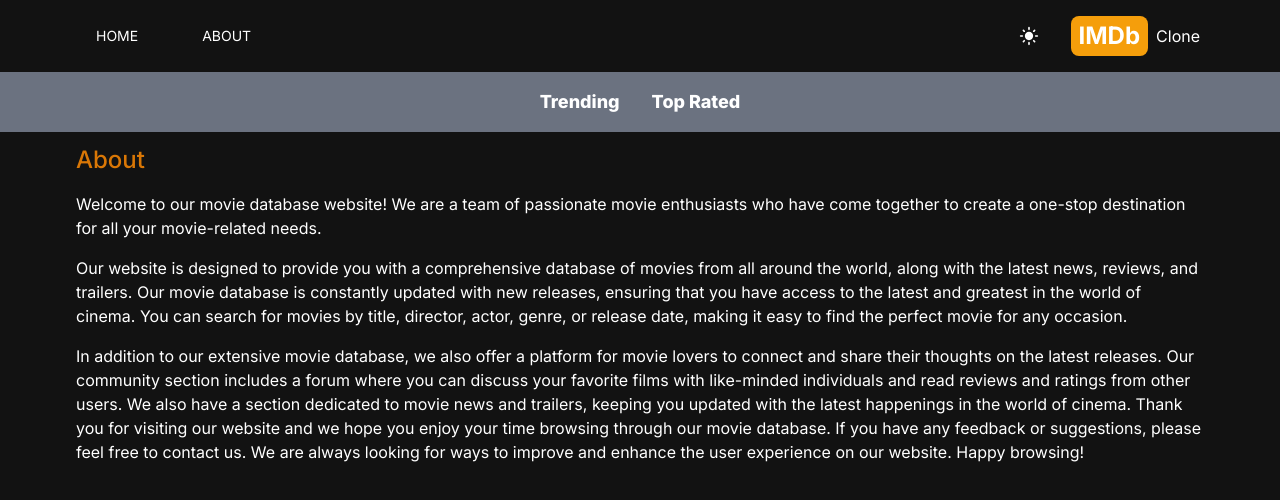
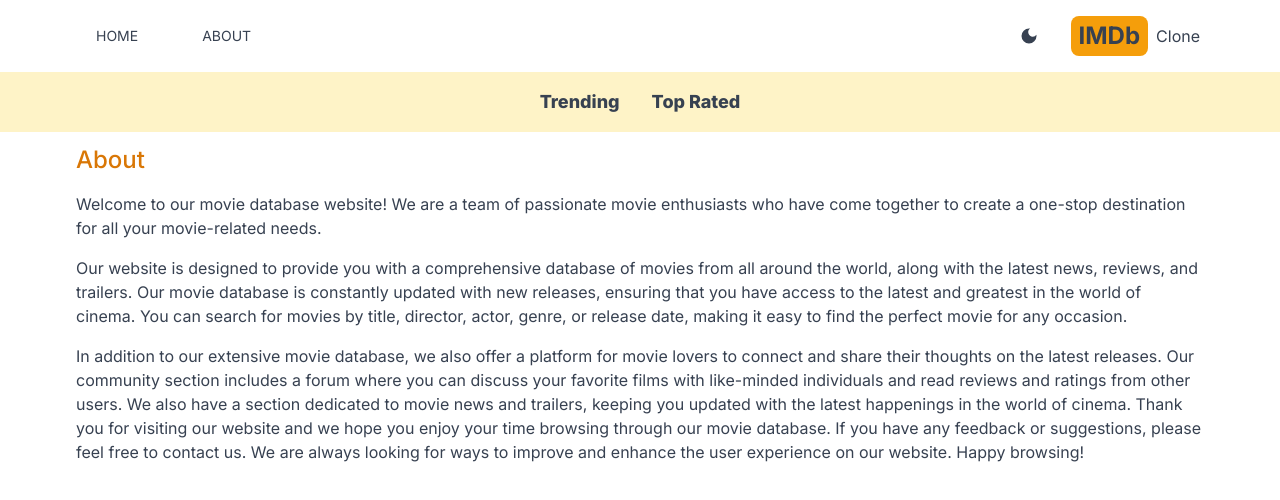
Before and after one commit to aditya-gupta89/IMDB_NextJS_APP, a Next.js app: page /about in a window 1280 px wide. Shown: the top 500 px of the page. Built offline with nearby package versions, Linux system fonts and the light colour scheme.

Commit message:
add the movie card and movie info page

```diff
--- a/next.config.mjs
+++ b/next.config.mjs
@@ -1,4 +1,14 @@
 /** @type {import('next').NextConfig} */
-const nextConfig = {};
+const nextConfig = {
+    images: {
+        remotePatterns: [
+          {
+            protocol: 'https',
+            hostname: 'image.tmdb.org',
+            pathname: '**',
+          },
+        ],
+      },
+};
 
 export default nextConfig;
--- /dev/null
+++ b/src/app/error.tsx
@@ -0,0 +1,17 @@
+'use client'
+import React, { useEffect } from 'react'
+
+const Error = ({error,reset}:{
+    error:Error;
+    reset:()=>void;
+}) => {
+
+  return (
+    <div className='h-[75vh] flex flex-col items-center justify-center'>
+      <h2> Something went wrong</h2>
+      <button className='bg-amber-600 p-2 rounded-md mt-2 font-bold' onClick={()=>reset()}>Please try again</button>
+    </div>
+  )
+}
+
+export default Error;
--- a/src/app/layout.tsx
+++ b/src/app/layout.tsx
@@ -1,6 +1,6 @@
 import type { Metadata } from "next";
 import { Inter } from "next/font/google";
-import {ThemeProvider as NextThemesProvider} from "next-themes";
+import { ThemeProvider as NextThemesProvider } from "next-themes";
 
 import "./globals.css";
 import Header from "@/components/Header";
@@ -21,14 +21,15 @@ export default function RootLayout({
   return (
     <html lang="en">
       <body className={inter.className}>
-      <NextThemesProvider attribute="class" defaultTheme="dark">
+        <NextThemesProvider attribute="class" defaultTheme="system">
+          <div className="text-gray-700 min-h-screen dark:text-gray-200 dark:bg-gray-700 transition-colors duration-300">
+            <Header />
+            <Navbar />
 
-        <Header/>
-        <Navbar/>
-        {children}
+            {children}
+          </div>
         </NextThemesProvider>
-        </body>
-
+      </body>
     </html>
   );
 }
--- a/src/app/page.tsx
+++ b/src/app/page.tsx
@@ -1,7 +1,21 @@
+import MovieCard from "@/components/MovieCard";
 import Image from "next/image";
+const API_KEY=process.env.API_KEY;
 
-export default function Home() {
+const Home = async ({searchParams}:{params:unknown,searchParams:{genre:string}})=>{
+  const genre = searchParams.genre ||'fetchTreading';
+  const res = await fetch(`https://api.themoviedb.org/3${genre==='fetchTopRated'?'/movie/top_rated':'/trending/all/week'}?api_key=${API_KEY}&language=en-US&page=1`);
+  const data = await res.json();
+  if(!res.ok){
+    throw new Error("Failed to fetch movie data")
+  }
+  const results = data?.results
+
   return (
-   <div>Home</div>
+    <>
+   <MovieCard results={results}/>
+   </>
   );
 }
+
+export default Home;
--- /dev/null
+++ b/src/components/Card.tsx
@@ -0,0 +1,45 @@
+import Image from 'next/image';
+import Link from 'next/link';
+import { FiThumbsUp } from 'react-icons/fi';
+
+import React from 'react'
+
+interface cardProps{
+    id:number;
+    image:string;
+    description:string;
+    date:string;
+    likes:number;
+    title:string;
+}
+
+const Card:React.FC<cardProps> = ({date,description,image,likes,id,title}) => {
+  return (
+    <div className='hover:animate-shadow-drop hover:z-10 z-0 relative border-slate-400 p-4 border flex flex-col gap-3'>
+      <Link href={`/movie/${id}`} >
+      <Image className='rounded-md' src={`https://image.tmdb.org/t/p/original/${image}`} width={300} height={500} alt='not found'/>
+      </Link>
+      <div className="flex flex-col">
+        <p className='line-clamp-2'>
+            {description}
+        </p>
+        <p className='text-xl font-bold line-clamp-1'>{title}</p>
+        <div className='flex  gap-2'>
+            <p>{date}</p>
+            <FiThumbsUp className='h-5 mr-1 ml-3' />
+
+            <p>{likes}</p>
+        </div>
+      </div>
+    </div>
+  )
+}
+
+interface cardProps{
+    image:string;
+    description:string;
+    date:string;
+    likes:number;
+}
+
+export default Card
--- a/src/components/DarkModeToggle.tsx
+++ b/src/components/DarkModeToggle.tsx
@@ -14,9 +14,9 @@ const DarkModeToggle = () => {
 
   if (!mounted) return null;
   return (
-    <div className="mx-6 text-xl cursor-pointer">{mounted && currentTheme==='dark'?
-      <MdLightMode onClick={() => setTheme("light")} /> :
-      <MdDarkMode onClick={() => setTheme("dark")} />}
+    <div className="mx-6  text-xl cursor-pointer">{mounted && currentTheme==='dark'?
+      <MdLightMode className=" hover:text-amber-400" onClick={() => setTheme("light")} /> :
+      <MdDarkMode className=" hover:text-amber-400" onClick={() => setTheme("dark")} />}
     </div>
   );
 };
--- /dev/null
+++ b/src/components/MovieCard.tsx
@@ -0,0 +1,30 @@
+import React from "react";
+import Card from "./Card";
+
+interface movieData{
+    title:string;
+    name:string;
+    id:number;
+    overview:string;
+    vote_count:number;
+    poster_path:string;
+    backdrop_path:string;
+    release_date:string;
+     first_air_date:string;
+}
+
+const MovieCard = ({ results }: any) => {
+  return (
+    <div className="grid sm:grid-cols-2 lg:grid-cols-3 xl:grid-cols-4 2xl:grid-cols-5 max-w-6xl mx-auto mt-10 mb-8 gap-4">
+      {results.map((result: movieData) => {
+        return (
+          <Card title={result?.title||result?.name} id={result?.id} description={result?.overview} date={result?.release_date||result?.first_air_date} image={result?.backdrop_path||result?.poster_path} likes={result?.vote_count} key={result.id}>
+
+          </Card>
+        );
+      })}
+    </div>
+  );
+};
+
+export default MovieCard;
--- a/tailwind.config.ts
+++ b/tailwind.config.ts
@@ -13,9 +13,34 @@ const config: Config = {
         "gradient-conic":
           "conic-gradient(from 180deg at 50% 50%, var(--tw-gradient-stops))",
       },
+      keyframes: {
+        "slide-fwd-center": {
+          "0%": {
+            transform: "scale(1)",
+          },
+          "100%": {
+            transform: "scale(1.2)",
+          },
+        },
+        "shadow-drop": {
+          "0%": {
+            boxShadow: "0 0 0 0 transparent",
+            transform:"scale(1)"
+          },
+          "100%":{
+            boxShadow:"0 0 20px 0 rgba(0,0,0,.35)",
+            transform:"scale(1.05)"
+          }
+        },
+      },
+      animation: {
+        "slide-fwd-center":
+          "slide-fwd-center 0.45s cubic-bezier(0.250, 0.460, 0.450, 0.940) both",
+        "shadow-drop": "shadow-drop .4s cubic-bezier(.25,.46,.45,.94) both",
+      },
     },
   },
   plugins: [],
-  darkMode:'class'
+  darkMode: "class",
 };
 export default config;
```
Also changed, not shown: src/app/movie/[id]/page.tsx (added, +45 -0 lines).
